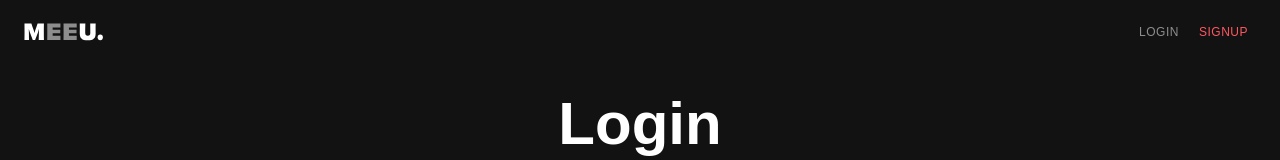
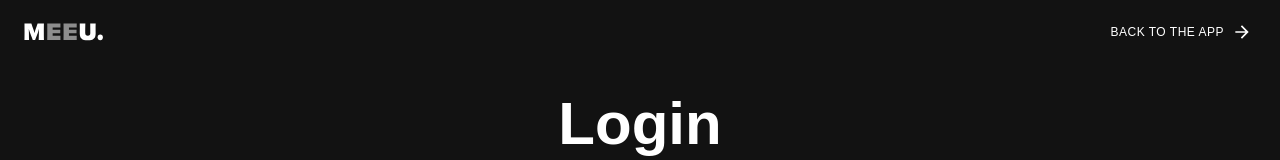
Before and after one commit to benbalderas/meeu-frontend, a React (Create React App) app: page /login in a window 1280 px wide. Shown: the top 160 px of the page. Built offline with nearby package versions, Linux system fonts and the light colour scheme; sample sign-in values are in the browser's storage; a web font is replaced by a local one.

Commit message:
Condionally show menu buttons

```diff
--- a/src/components/navigation/LandingNav/index.js
+++ b/src/components/navigation/LandingNav/index.js
@@ -1,9 +1,11 @@
 import React from 'react';
+import { useSelector } from 'react-redux';
 import { NavLink } from 'react-router-dom';
 import { makeStyles } from '@material-ui/core/styles';
 import Logo from 'images/logo.svg';
 
 import { AppBar, Button, Toolbar, Box, IconButton } from '@material-ui/core';
+import ArrowForwardIcon from '@material-ui/icons/ArrowForward';
 
 const useStyles = makeStyles((theme) => ({
   bar: {
@@ -21,6 +23,7 @@ const useStyles = makeStyles((theme) => ({
 
 export default function LandingNav({ children }) {
   const classes = useStyles();
+  const user = useSelector((state) => state.user.data);
 
   return (
     <>
@@ -37,6 +40,16 @@ export default function LandingNav({ children }) {
 
           <Box className={classes.slogan} />
 
+          {user ? (
+            <Button
+              component={NavLink}
+              to="/museums"
+              endIcon={<ArrowForwardIcon />}
+            >
+              Back to the app
+            </Button>
+          ) : (
+            <>
               <Button
                 component={NavLink}
                 to="/login"
@@ -57,6 +70,8 @@ export default function LandingNav({ children }) {
               >
                 Signup
               </Button>
+            </>
+          )}
         </Toolbar>
       </AppBar>
 
```
Lines whose indentation alone changed are shown as unchanged.
